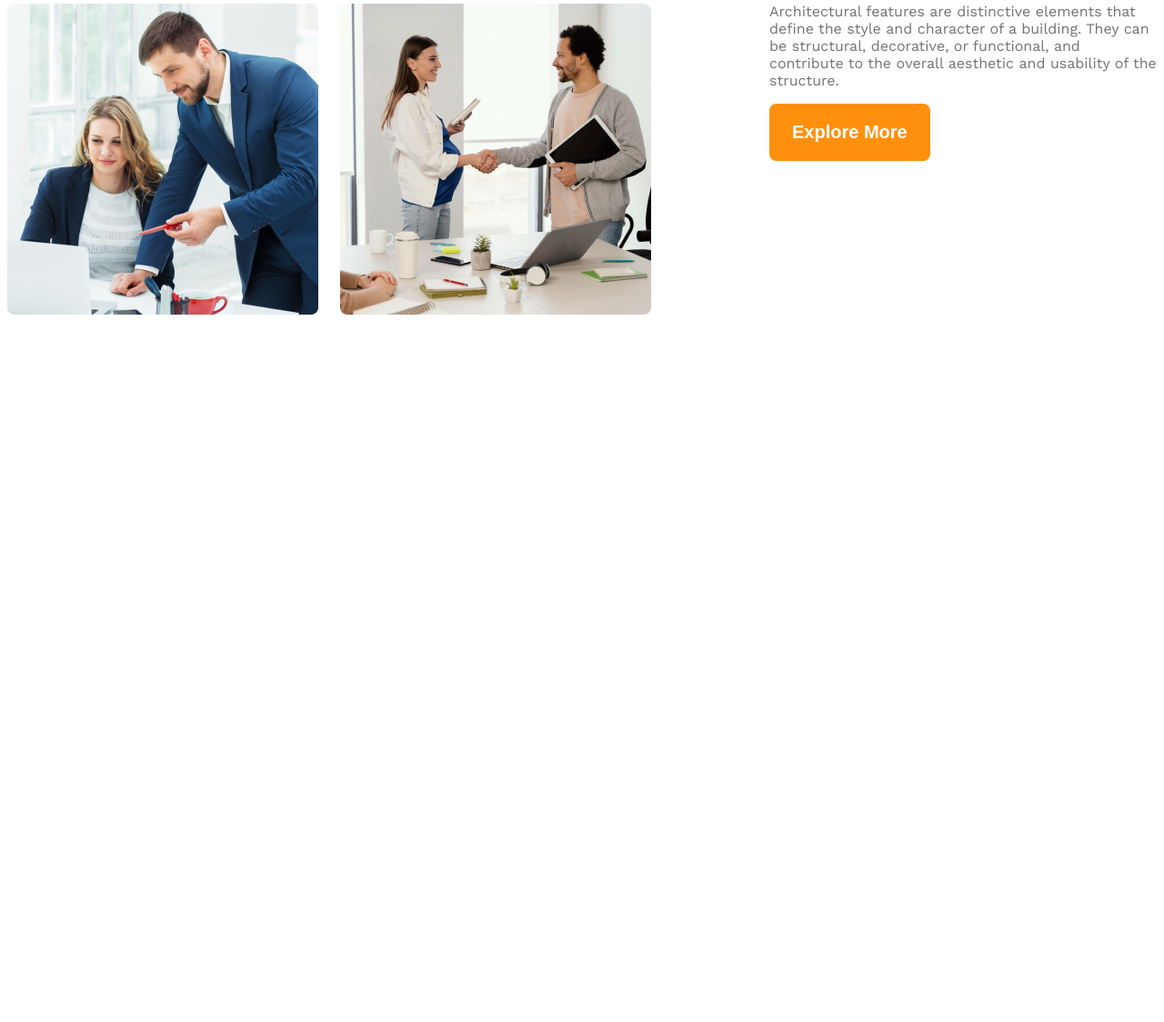
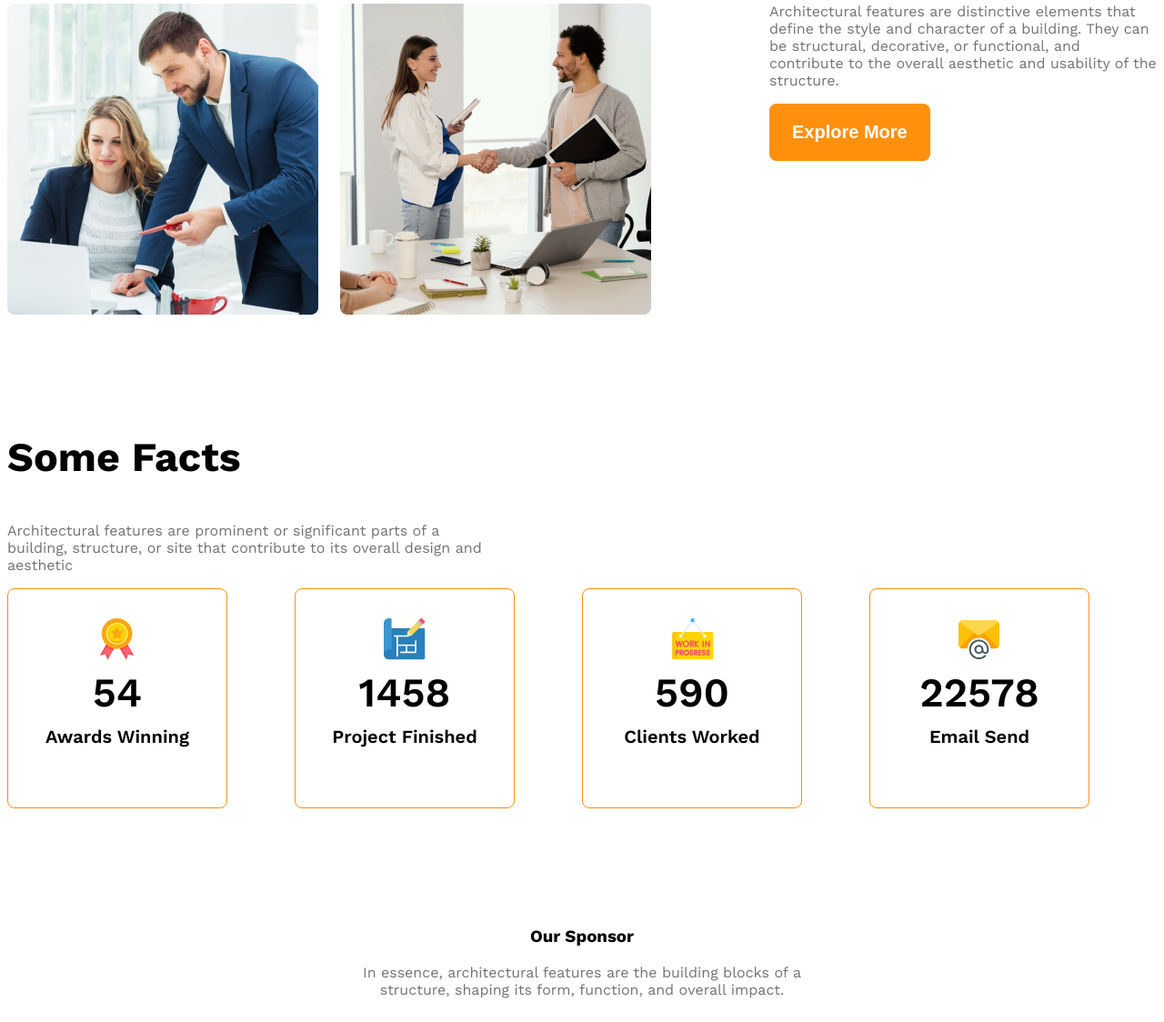
Before and after one commit to Banik-Arnab/architects-website, a plain HTML site: page index.html in a window 1280 px wide. Shown: the part 1676-2800 px from the top of the page at 91% size. Before the commit the page ends 2030 px from the top, so only its background shows below. Drawn offline with nearby package versions, Linux system fonts and the light colour scheme.

Commit message:
features and sponsor

```diff
--- a/index.html
+++ b/index.html
@@ -40,13 +40,67 @@
 <img src="pic/team4.png" alt="">
             </div>
             <div class="our-features">
-               <h3 class="feature-title"><span id="quick-list" class="text-light-gray" >Quick list</span><span> of our</span> <span class="text-primary" >Features</span></h3>
+               <h3 class="section-title"><span id="quick-list" class="text-light-gray" >Quick list</span><span> of our</span> <span class="text-primary" >Features</span></h3>
                <p class="feature-description text-light-gray">Architectural features are distinctive elements that define the style
                  and character of a building. They can be structural, decorative,
                  or functional, and contribute to the overall aesthetic and usability of the structure. </p>
                  <button class="btn-primary">Explore More</button>
             </div>
         </section>
+
+        <section >
+            <h3 class="section-title">Some Facts</h3>
+            <p class="text-light-gray fact-description">Architectural features are prominent or
+                 significant parts of a building, structure,
+                 or site that contribute to its overall design and aesthetic</p>
+                 <div class="facts-container">
+                    <div class="fact display-flex">
+                       <div >
+                         <img src="pic/ribon.png" alt="">
+                        <h4 class="fact-number">54</h4>
+                        <h5 class="fact-name">Awards Winning</h5>
+                       </div>
+                    </div>
+                    <div class="fact display-flex">
+                     <div>
+                           <img src="pic/projects.png" alt="">
+                        <h4 class="fact-number">1458</h4>
+                        <h5 class="fact-name">Project Finished</h5>
+                     </div>
+                    </div>
+                    <div class="fact display-flex">
+                       <div>
+                         <img src="pic/customers.png" alt="">
+                        <h4 class="fact-number">590</h4>
+                        <h5 class="fact-name">Clients Worked</h5>
+                       </div>
+                    </div>
+                    <div class="fact display-flex ">
+                       <div>
+                         <img src="pic/email.png" alt="">
+                        <h4 class="fact-number">22578</h4>
+                        <h5 class="fact-name">Email Send</h5>
+                       </div>
+                    </div>
+                 </div>
+
+        </section>
+
+        <section class="our-sponsors">
+            <div class="sponsor-info">
+                <h3 class="sponsor-title">Our Sponsor</h3>
+                <p class="text-light-gray">In essence, architectural features are the building blocks of a structure,
+                     shaping its form, function, and overall impact.</p>
+            </div>
+            <div class="sponsor-company-img">
+                <img src="pic/spotify.png" alt="">
+                <img src="pic/google.png" alt="">
+                <img src="pic/amazon.png" alt="">
+                <img src="pic/telerama.png" alt="">
+                <img src="pic/figma.png" alt="">
+            </div>
+        </section>
+
 
     </main>
     <footer>
--- a/style/style.css
+++ b/style/style.css
@@ -40,7 +40,7 @@ text-decoration: none;
 font-weight: 500;
 
 }
-.navbar,.banner{
+.navbar.banner{
     max-width: 1440px;
     margin: 0,auto;
 
@@ -90,12 +90,52 @@ main>section{
     margin-left: 130px;
     max-width: 530px;
 }
-.feature-title{
+.section-title{
     font-size: 2.8rem;
     font-weight: 700;
 }
 #quick-list{
     font-weight: 500;
+}
+.fact{
+    border: 1px solid #ff900e;
+    width: 240px;
+    height: 240px;
+    border-radius: 8px;
+    text-align: center;
+    align-items: center;
+    justify-content: center;
+}
+.facts-container{
+    display: grid;
+    grid-template-columns: repeat(4,1fr);
+}
+.fact-description{
+    max-width: 540px;
+}
+.fact-number{
+    font-size: 2.8rem;
+    font-weight: 600;
+    margin-top: 5px;
+    margin-bottom: 10px;
+}
+.fact-name{
+    font-size: 1.25rem;
+    font-weight: 600;
+    margin-top: 10px;
+}
+.sponsor-info{
+    max-width: 540px;
+    margin: 50px auto;
+    text-align: center;
+}
+.sponsor-company-img{
+    display: grid;
+    grid-template-columns: repeat(5,1fr);
+}
+.sponsor-company-img{
+    filter: grayscale(100%);
+
 }
 @media screen and (max-width:576px) {
     .navbar,
@@ -104,8 +144,19 @@ main>section{
         flex-direction: column;
     }
 
-    .team-img-container {
+    .team-img-container ,
+    .facts-container,
+    .sponsor-company-img
+    {
         grid-template-columns: repeat(1,1fr);
+    }
+    .facts-container {
+        justify-content: center;
+        gap:24px;
+    }
+    .sponsor-company-img{
+        justify-content: center;
+        gap:50px ;
     }
 
     .our-features {
@@ -119,5 +170,10 @@ main>section{
     .our-features{
         margin: 50px auto;
     }
+    .sponsor-company-img{
+        grid-template-columns: repeat(3,1fr);
+        gap: 50px;
+        justify-content: center;
+    }
 
 }
```
Also changed, not shown: pic/amazon.png (added), pic/customers.png (added), pic/email.png (added), pic/figma.png (added), pic/google.png (added), pic/projects.png (added), pic/ribon.png (added), pic/spotify.png (added), pic/telerama.png (added).
